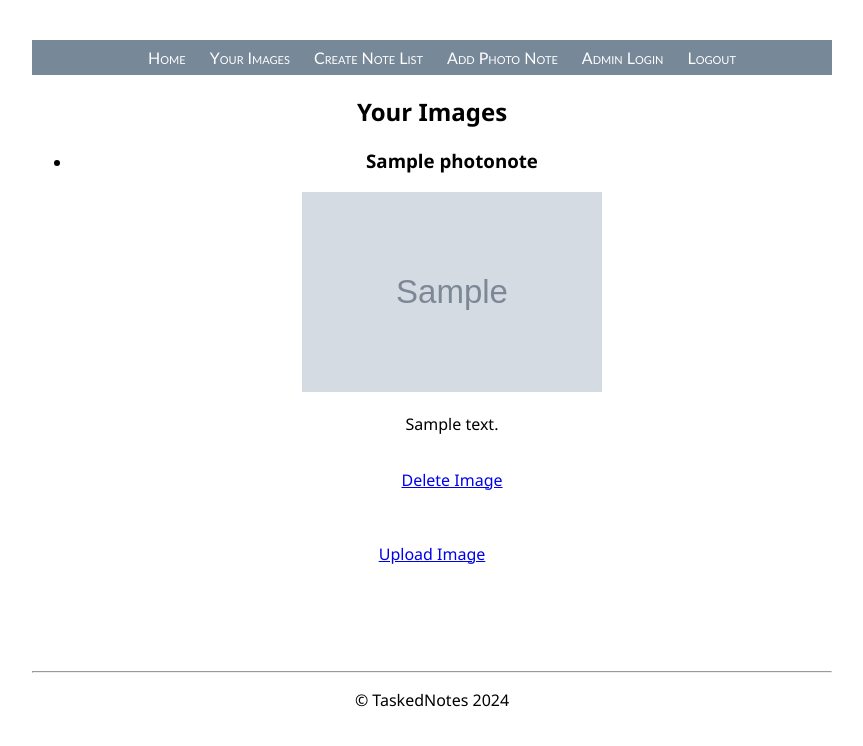
After one commit to alovul/taskednotes, a Django app: page /images/ in a window 1280 px wide. The commit adds this page. Shown: the top 746 px of the page, without its empty margins (208-1071 px from the left). Run offline with Django 5.2, Linux system fonts and the light colour scheme; a user stored in the database is signed in; tables that the repository leaves empty hold one stand-in row (values such as "Sample post"); grey boxes marked "Sample" are stand-in pictures.

Commit message:
idk why git is being weird

```diff
--- a/notes/admin.py
+++ b/notes/admin.py
@@ -1,6 +1,7 @@
 from django.contrib import admin
-from .models import Notelist, User, Note
+from .models import Notelist, User, Note, Photonote
 
 admin.site.register(Notelist)
 admin.site.register(User)
 admin.site.register(Note)
+admin.site.register(Photonote)
--- a/notes/models.py
+++ b/notes/models.py
@@ -22,3 +22,16 @@ class Note(models.Model):
 
     def __str__(self):
         return f"Note in {self.note_list}: {self.description}"
+
+class Photonote(models.Model):
+    user = models.ForeignKey(User, on_delete=models.CASCADE)
+    name = models.CharField(max_length=50)
+    description = models.TextField()
+    image = models.ImageField(upload_to='img')
+
+    def delete_photonotes(self):
+        # Delete all notes associated with this note list
+        Photonote.objects.filter(photonote=self).delete()
+
+    def __str__(self):
+        return f"{self.user.username}'s {self.name}"
--- a/notes/static/notes/site.css
+++ b/notes/static/notes/site.css
@@ -9,8 +9,7 @@
 /* Styling for the navigation bar */
 .navbar {
     background-color: lightslategray;
-    font-size: 1em;
-    font-family: 'Trebuchet MS', 'Lucida Sans Unicode', 'Lucida Grande', 'Lucida Sans', Arial, sans-serif;
+    font: 1em 'Trebuchet MS', 'Lucida Sans Unicode', 'Lucida Grande', 'Lucida Sans', Arial, sans-serif;
     color: white;
     padding: 8px 5px;
     text-align: center;
@@ -96,13 +95,14 @@ input[type="submit"] {
 }
 
 /* Styling for delete button */
-.delete-button {
+.delete-button,
+.add-button,
+.cancel-button,
+.signup_login-button,
+.list-name-button {
     display: inline-block;
-    padding: 12px 15px;
+    padding: 10px 15px;
     margin: 8px 0;
-    background-color: #e74c3c;
-    color: white;
-    text-decoration: none;
     border: none;
     border-radius: 4px;
     cursor: pointer;
@@ -114,85 +114,36 @@ input[type="submit"] {
     background-color: #c0392b;
 }
 
-/* Styling for add button with blue theme */
-.add-button {
-    display: inline-block;
-    padding: 12px 15px;
-    margin: 8px 0;
-    background-color: #3498db;
-    color: white;
-    text-decoration: none;
-    border: none;
-    border-radius: 4px;
-    cursor: pointer;
-    transition: background-color 0.3s ease;
-}
-
-/* Additional styles for hover state */
 .add-button:hover {
     background-color: #2980b9;
 }
 
-/* Styling for the cancel button */
-.cancel-button {
-    display: inline-block;
-    padding: 10px 20px;
-    margin: 8px 0;
-    background-color: #2ecc71;
-    color: white;
-    text-decoration: none;
-    border: none;
-    border-radius: 4px;
-    cursor: pointer;
-    transition: background-color 0.3s ease;
-}
-
-/* Additional styles for hover state */
 .cancel-button:hover {
     background-color: #27ae60;
 }
 
-/* Styling for the signup/login button with an orange theme and box shadow */
-.signup_login-button {
-    display: inline-block;
-    padding: 10px 20px;
-    margin: 8px 0;
-    background-color: #f39c12;
+.signup_login-button,
+.list-name-button {
     color: white;
     text-decoration: none;
-    border: none;
-    border-radius: 4px;
-    cursor: pointer;
-    transition: background-color 0.3s ease, box-shadow 0.3s ease;
     box-shadow: 0 4px 8px rgba(0, 0, 0, 0.1);
 }
 
 /* Additional styles for hover state */
-.signup_login-button:hover {
-    background-color: #d35400;
+.signup_login-button:hover,
+.list-name-button:hover {
     box-shadow: 0 6px 12px rgba(0, 0, 0, 0.2);
 }
 
-/* Styling for the list name button with a blue to green gradient and box shadow */
-.list-name-button {
-    display: inline-block;
-    padding: 10px 20px;
-    margin: 8px 0;
-    background: linear-gradient(to right, #3498db, #2ecc71);
-    color: white;
-    text-decoration: none;
-    border: none;
-    border-radius: 4px;
-    cursor: pointer;
-    font-weight: bold;
-    transition: background-color 0.3s ease, box-shadow 0.3s ease;
-    box-shadow: 0 4px 8px rgba(0, 0, 0, 0.1);
+/* Styling for signup/login button with an orange theme */
+.signup_login-button {
+    background-color: #f39c12;
 }
 
-/* Additional styles for hover state */
-.list-name-button:hover {
-    background: linear-gradient(to right, #2980b9, #27ae60);
-    box-shadow: 0 6px 12px rgba(0, 0, 0, 0.2);
+/* Styling for list name button with a blue to green gradient */
+.list-name-button {
+    background: linear-gradient(to right, #3498db, #2ecc71);
+    font-weight: bold;
 }
 
 /* Styling for the footer */
--- /dev/null
+++ b/notes/templates/notes/images.html
@@ -0,0 +1,33 @@
+{% extends "notes/layout.html" %}
+
+{% block title %}
+Images
+{% endblock %}
+
+{% block content %}
+<style>
+    .image-list-item img {
+        width: 300px; /* Set the desired width */
+        height: 200px; /* Set the desired height */
+        object-fit: cover; /* Maintain aspect ratio and fill container */
+    }
+</style>
+<h2>Your Images</h2>
+{% if photonotes %}
+    <div class="image-gallery">
+        {% for photonote in photonotes %}
+            <ul class="image-list">
+                <li class="image-list-item">
+                    <h3>{{ photonote.name }}</h3>
+                    <img src="{{ photonote.image.url }}" alt="img">
+                    <p>{{ photonote.description }}</p>
+                    <a class="delete-button" href="{% url 'delete_photonote' photonote.id %}">Delete Image</a>
+                </li>
+            </ul>
+        {% endfor %}
+    </div>
+{% else %}
+    <p>No images found.</p>
+{% endif %}
+<a href="{% url 'addphotonote' %}" class="add-button">Upload Image</a>
+{% endblock %}
--- a/notes/templates/notes/layout.html
+++ b/notes/templates/notes/layout.html
@@ -12,7 +12,9 @@
         <div class="navbar">
             {% if user.is_authenticated %}
                     <a href="{% url 'home' %}" class="navbar-item">Home</a>
+                    <a href="{% url 'images' %}" class="navbar-item">Your Images</a>
                     <a href="{% url 'addnotelist' %}" class="navbar-item">Create Note List</a>
+                    <a href="{% url 'addphotonote' %}" class="navbar-item">Add Photo Note</a>
                     {% if user.is_superuser %}
                     <a href="{% url 'admin:index' %}" class="navbar-item">Admin Login</a>
                     {% endif %}
--- a/notes/urls.py
+++ b/notes/urls.py
@@ -1,5 +1,5 @@
 from django.urls import path
-from notes.views import home, signup, login, logged_out, addnotelist, addnote, delete_note, delete_notelist
+from notes.views import home, signup, login, logged_out, addnotelist, addnote, delete_note, delete_notelist, addphotonote, images, delete_photonote
 from django.contrib.auth.views import LoginView, LogoutView
 
 urlpatterns = [
@@ -11,4 +11,7 @@ urlpatterns = [
     path('addnote/<int:note_list_id>/', addnote, name='addnote'),
     path('delete_notelist/<int:notelist_id>/', delete_notelist, name='delete_notelist'),
     path('delete_note/<int:note_id>/', delete_note, name='delete_note'),
+    path('delete_photonote/<int:photonote_id>/', delete_photonote, name='delete_photonote'),
+    path('addphotonote/', addphotonote, name='addphotonote'),
+    path('images/', images, name='images'),
 ]
--- a/notes/views.py
+++ b/notes/views.py
@@ -1,8 +1,8 @@
 from django.shortcuts import render, redirect, get_object_or_404
 from django.contrib.auth.views import LoginView, LogoutView
 from django.contrib.auth import logout as auth_logout
-from .forms import CreateNoteListForm, SignUpForm, AddNoteForm
-from .models import Notelist, User, Note
+from .forms import CreateNoteListForm, SignUpForm, AddNoteForm, AddPhotoNoteForm
+from .models import Notelist, User, Note, Photonote
 from django.contrib.auth.decorators import login_required
 
 # Use LoginView and LogoutView for login and logout views
@@ -78,3 +78,29 @@ def delete_note(request, note_id):
         return redirect('addnote', note_list_id=note_list_id)
 
     return render(request, 'notes/delete_note.html', {'note': note, 'note_list_id': note_list_id})
+
+def addphotonote(request):
+
+    if request.method == 'POST':
+        form = AddPhotoNoteForm(request.POST, request.FILES)
+        if form.is_valid():
+            photonote = form.save(commit=False)
+            photonote.user = request.user
+            photonote.save()
+            return redirect('images')
+    else:
+        form = AddPhotoNoteForm()
+
+    return render(request, 'notes/addphotonote.html', {'form': form})
+
+def images(request):
+    photonotes = Photonote.objects.filter(user=request.user)
+    return render(request, 'notes/images.html', {'photonotes': photonotes})
+
+def delete_photonote(request, photonote_id):
+    photonote = get_object_or_404(Photonote, pk=photonote_id)
+    if request.method == 'POST':
+        photonote.delete()
+        return redirect('images')
+
+    return render(request, 'notes/delete_photonote.html', {'photonote': photonote})
--- a/webproject/urls.py
+++ b/webproject/urls.py
@@ -17,6 +17,8 @@ Including another URLconf
 from django.urls import include, path
 from django.contrib.staticfiles.urls import staticfiles_urlpatterns
 from django.contrib import admin
+from django.conf import settings
+from django.conf.urls.static import static
 
 urlpatterns = [
     path('admin/', admin.site.urls),
@@ -25,3 +27,5 @@ urlpatterns = [
 ]
 
 urlpatterns += staticfiles_urlpatterns()
+if settings.DEBUG:
+    urlpatterns = urlpatterns + static(settings.MEDIA_URL, document_root=settings.MEDIA_ROOT)
```
Also changed, not shown: notes/forms.py (+6 -1 lines), notes/templates/notes/addphotonote.html (added, +11 -0 lines), notes/templates/notes/delete_photonote.html (added, +15 -0 lines), webproject/settings.py (+7 -0 lines), db.sqlite3, img/IMG-7125.jpg (added), img/Screenshot_2023-11-05_154425.png (added), notes/migrations/0003_photonote.py (added), notes/migrations/0004_photonote_description.py (added), notes/migrations/0005_remove_photonote_img_photonote_image.py (added).
